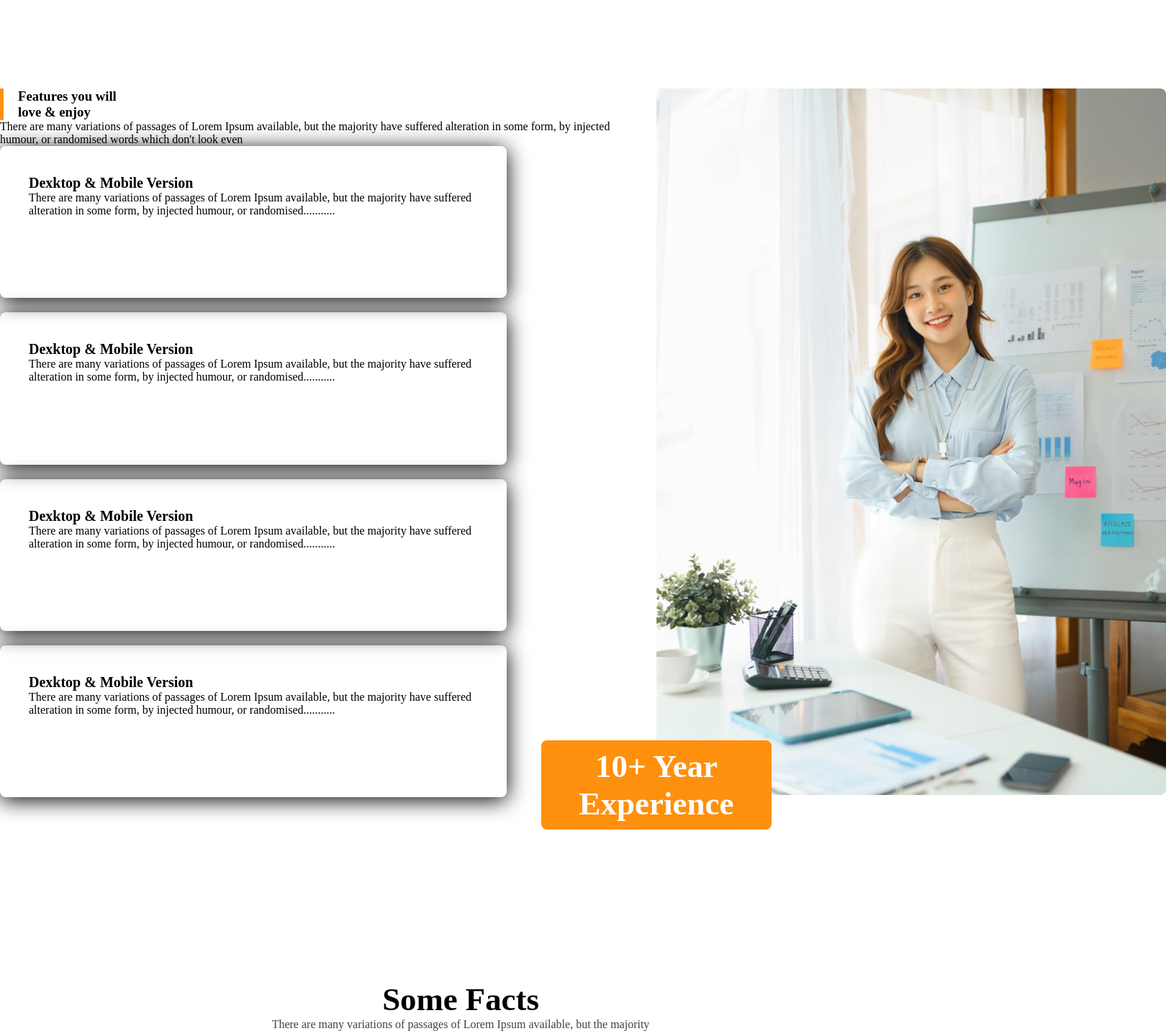
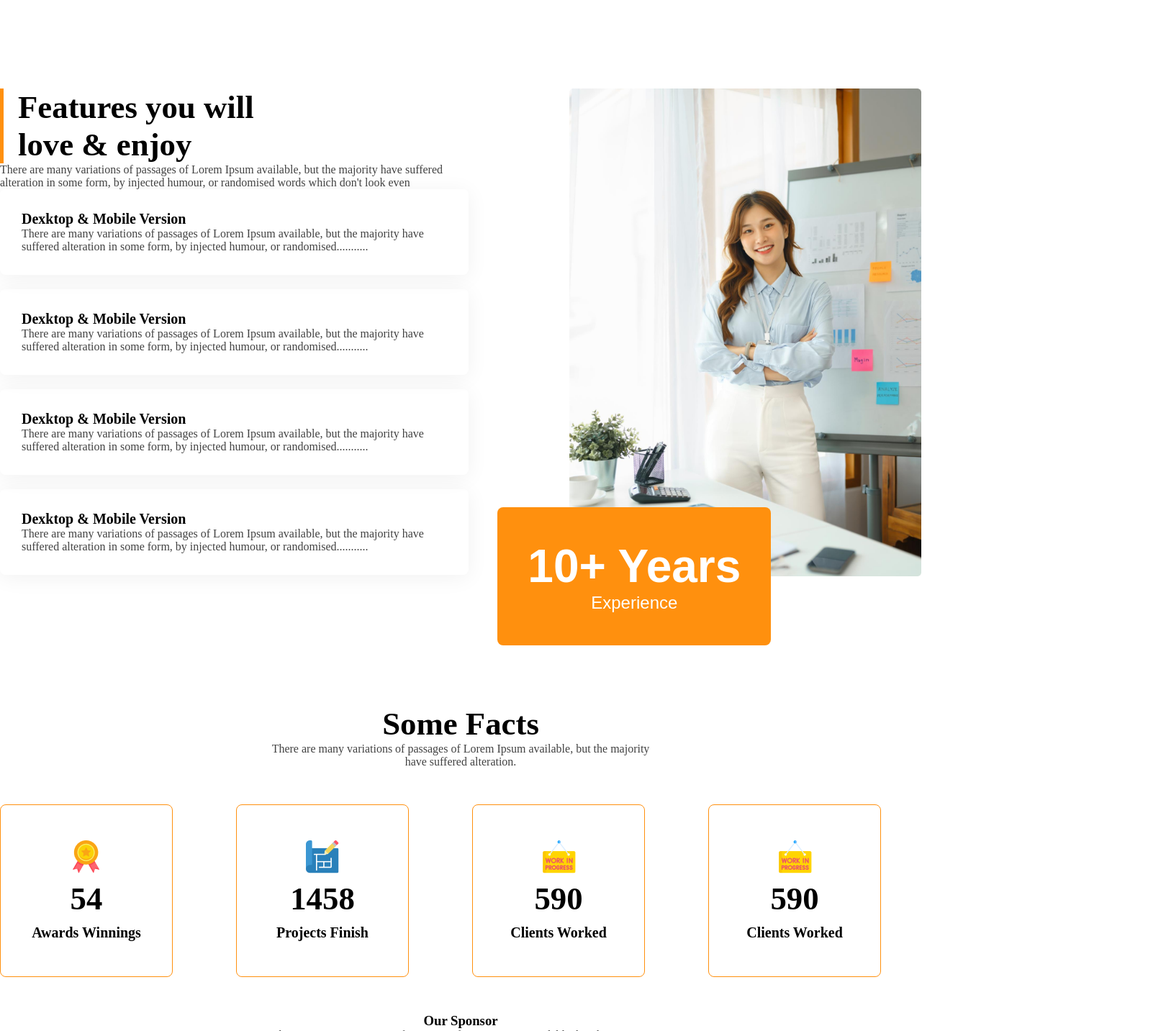
Before and after one commit to Abuhamza-Islam/g3-architects-final, a plain HTML site: page index.html in a window 1280 px wide. Shown: the part 1820-3253 px from the top of the page at 72% size, 1620 px wide, since content can reach past the window. Drawn offline with Linux system fonts and the light colour scheme.

Commit message:
features section is added and make it respossive

```diff
--- a/g3-architect.css
+++ b/g3-architect.css
@@ -10,65 +10,67 @@
   }
   /* shared styles start */
 
+
+
   /* header style */
-.display-flex {
+  .display-flex{
       display: flex;
   }
-.text-primary {
-  color: #ff900e;
+  .text-primary{
+      color:#ff900E ;
   }
   /* dark-02 */
-.text-gray {
+  .text-gray{
       color: #424242;
   }
   /* dark-03 */
-.text-light-gray {
+  .text-light-gray{
       color: #727272;
   }
-.bg-light {
-  background-color: rgba(255, 144, 14, 0.1);
+  .bg-light{
+     background-color:  rgba(255, 144, 14, 0.1);
   }
-.section-title {
+  .section-title{
       font-size: 2.8rem;
       font-weight: 700;
   }
   /* shared style end here */
 
   /* navbar style */
-.navbar {
+  .navbar{
     justify-content: space-between;
     align-items: center;
   }
-.nav-item {
+  .nav-item{
       list-style: none;
       margin-right: 30px;
   }
-.brand {
+  .brand{
       font-weight: 700;
       font-size: 2.8rem;
   }
-.nav-link {
+  .nav-link{
   text-decoration: none;
   font-weight: 500;
   }
-.navbar,
-.banner {
+  .navbar,.banner{
       max-width: 1440px;
       margin: 0 auto;
+
   }
   /* banner related style */
-.banner-content {
+  .banner-content{
       max-width: 850px;
       margin: 0 auto;
       text-align: center;
       margin-bottom: 50px;
   }
-.banner-title {
+  .banner-title{
       font-weight: 700;
       font-size: 4rem;
   }
-.btn-primary {
-  background-color: #ff900e;
+  .btn-primary{
+      background-color: #ff900E;
       color: white;
       padding: 20px 25px;
       border-radius: 8px;
@@ -76,37 +78,37 @@
       font-weight: 600;
       border: none;
   }
-.banner-image {
+  .banner-image{
       width: 100%;
   }
-main {
+  main{
       max-width: 1440px;
       margin: 0 auto;
   }
-main > section {
-  margin-top: 130px;
+  main>section{
+      margin-top:130px;
   }
   /* team and features related style */
-.teams {
+  .teams{
       align-items: center;
   }
-.team-img-container {
+  .team-img-container{
       display: grid;
-  grid-template-columns: repeat(2, 1fr);
+      grid-template-columns: repeat(2,1fr);
       gap: 24px;
   }
-.our-features {
+  .our-features{
       margin-left: 130px;
       max-width: 530px;
   }
 
-#feature-word {
+  #feature-word{
      font-size: 2.8rem;
       font-weight: 600;
   }
   /* some fact style */
-.fact-card {
-  border: 1px solid #ff900e;
+  .fact-card{
+      border: 1px solid #ff900E;
       width: 240px;
       height: 240px;
       border-radius: 8px;
@@ -114,168 +116,135 @@ main > section {
       justify-content: center;
       text-align: center;
   }
-.fact-number {
+  .fact-number{
       font-size: 2.8rem;
       font-weight: 600;
       margin-top: 5px;
       margin-bottom: 10px;
   }
-.fact-name {
+  .fact-name{
       font-size: 1.25rem;
       font-weight: 600;
       margin-top: 10px;
   }
-.facts-container {
+  .facts-container{
       display: grid;
-  grid-template-columns: repeat(4, 1fr);
+      grid-template-columns: repeat(4,1fr);
       gap: 2rem;
   }
-.fact-description {
+  .fact-description{
       max-width: 540px;
+
   }
   /* sponsor related style */
-.sponsor-info,
-.some-fact-info {
+  .sponsor-info,.some-fact-info{
       max-width: 540px;
       margin: 50px auto;
       text-align: center;
   }
-.sponsor-companies {
+  .sponsor-companies{
       display: grid;
-  grid-template-columns: repeat(5, 1fr);
+      grid-template-columns: repeat(5,1fr);
+
   }
-.sponsor-companies img {
+  .sponsor-companies img{
       filter: grayscale(100%);
   }
-/* feature section start here */
-.feature-section {
-  display: flex;
-  gap: 30px;
+  /* feature section related styele */
+  .features{
+    gap: 140px;
   }
-.features {
-  flex-direction: column;
-  /* justify-content: space-evenly; */
+  #feature-section-title{
+    border-left: 5px solid #ff900E;
+    padding-left: 20px;
+
   }
-#feature-section-title {
-  border-left: 5px solid #ff900e;
-  padding-left: 20px;
-}
-
-.feature-card {
-  padding: 40px;
-  box-shadow: 0 4px 30px 0 rgba(0, 0, 0.06);
+  .feature-card{
+    padding: 30px;
+    box-shadow: 0 4px 30px 0 rgba(0,0,0,0.06);
     margin-bottom: 20px;
     border-radius: 8px;
-  height: 13.2rem;
-  width: 44rem;
   }
-.feature-title {
+  .feature-card .feature-title{
     font-weight: 600;
     font-size: 1.25rem;
+    margin-top: 0px;
+    margin-bottom: 0px;
   }
-.feature-img{
-    width: 23rem;
+  #experience-badge{
+    padding: 45px 42px;
+    font-size: 1.5rem;
+    font-weight: 500;
+    margin: -100px;
+    margin-top: -100px;
   }
-.experience {
-  background-color: #ff900e;
-  color: white;
-  font-size: 45px;
-  font-weight: 600;
-  width: 20rem;
-  text-align: center;
-  padding: 10px;
-  border-radius: 8px;
-  position: relative;
-  top: -5rem;
-  right: 10rem;
+  #experience-year{
+    font-size: 4rem;
+    font-weight: 700;
   }
-/* .experience{
-    visibility: hidden;
-  } */
-/* feature section end here */
+  .feature-architect img{
+    width: 100%;
+  }
   /* responsive media */
   /* small device */
-@media screen and (max-width: 576px) {
-  .navbar,
-  .nav-links,
-  .teams {
+  @media screen and (max-width:576px) {
+      .navbar,.nav-links,.teams{
           flex-direction: column;
       }
-  .team-img-container,
-  .facts-container,
-  .sponsor-companies {
-    grid-template-columns: repeat(1, 1fr);
+      .team-img-container,.facts-container,.sponsor-companies{
+          grid-template-columns: repeat(1,1fr);
       }
-  .our-features {
+      .our-features{
           margin-left: 20px;
       }
-  .facts-container {
+      .facts-container{
           justify-items: center;
           /* gap: 24px; */
       }
-  .sponsor-companies {
+      .sponsor-companies{
           justify-items: center; /* Center images horizontally */
           align-items: center; /* Center images vertically */
           text-align: center;
           gap: 24px;
       }
-  .sponsor-companies img {
+      .sponsor-companies img{
          max-width: 100%;
          height: auto;
       }
+      .features{
+        flex-direction: column;
+      }
+      #experience-badge{
+         margin-top: 20px;
+         margin-left: 20px;
+      }
 
-  .feature-section {
-    flex-direction: column;
-    margin: 0 auto;
-  }
-  .feature-card{
-    width: 100%;
-  }
-  .feature-img img {
-    width: 100%;
-  }
-  .experience{
-    top: 1rem;
-    right: -2rem;
-  }
 
   }
   /* mediaum device */
-@media screen and (min-width: 576px) and (max-width: 992px) {
-  .teams {
+  @media screen and (min-width:576px) and (max-width:992px) {
+      .teams,.features{
           flex-direction: column;
       }
-  .our-features {
+      .our-features{
           margin-left: 50px auto;
       }
-  .facts-container {
-    grid-template-columns: repeat(2, 1fr);
+      .facts-container{
+          grid-template-columns: repeat(2,1fr);
           justify-items: center; /* Center images horizontally */
           align-items: center; /* Center images vertically */
           text-align: center;
       }
-  .sponsor-companies {
-    grid-template-columns: repeat(3, 1fr);
+      .sponsor-companies{
+          grid-template-columns: repeat(3,1fr);
           gap: 50px;
           justify-items: center; /* Center images horizontally */
           align-items: center; /* Center images vertically */
           text-align: center;
       }
-  .feature-section {
-    flex-direction: column;
-  }
-  .feature-card{
-    width: 100%;
-  }
-  .feature-img img {
-    width: 100%;
-  }
-  .feature-img {
-    margin: 0 auto;
-  }
-  .experience{
-    top: 1rem;
-    right: -6rem;
+      #experience-badge{
+        margin-top: 20px;
+        margin-left: 20px;
      }
   }
   /* large device */
--- a/index.html
+++ b/index.html
@@ -73,58 +73,49 @@
       </section>
       <!-- team section end -->
       <!-- features will enjoy start -->
-      <section class="feature-section">
-        <div class="features display-flex">
+      <section class="features display-flex">
            <div>
-          <h3 id="feature-section-title">
-            Features you will <br />
-            love & enjoy
+            <h3 id="feature-section-title" class="section-title">
+              Features you will <br> love & enjoy
             </h3>
-          <p class="features-description">
-            There are many variations of passages of Lorem Ipsum available, but
-            the majority have suffered alteration in some form, by injected
-            humour, or randomised words which don't look even
+            <p class="text-gray">There are many variations of passages of Lorem Ipsum available, but the majority have suffered alteration in some form, by injected humour, or randomised words which don't look even</p>
+            <!-- feature card container -->
+             <!-- card 01 -->
+             <div class="feature-card">
+              <h4 class="feature-title">Dexktop & Mobile Version</h4>
+              <p class="text-gray">
+                There are many variations of passages of Lorem Ipsum available, but the majority have suffered alteration in some form, by injected humour, or randomised...........
               </p>
              </div>
-          <!-- features card  -->
-           <!-- card-1 -->
+             <!-- card 02 -->
              <div class="feature-card">
               <h4 class="feature-title">Dexktop & Mobile Version</h4>
-            <p class="card-description">There are many variations of passages of Lorem Ipsum available,
-              but the majority have suffered alteration in some form, by
-              injected humour, or randomised...........</p>
+              <p class="text-gray">
+                There are many variations of passages of Lorem Ipsum available, but the majority have suffered alteration in some form, by injected humour, or randomised...........
+              </p>
              </div>
-           <!-- card-2 -->
+             <!-- card 03 -->
              <div class="feature-card">
               <h4 class="feature-title">Dexktop & Mobile Version</h4>
-            <p class="card-description">There are many variations of passages of Lorem Ipsum available,
-              but the majority have suffered alteration in some form, by
-              injected humour, or randomised...........</p>
+              <p class="text-gray">
+                There are many variations of passages of Lorem Ipsum available, but the majority have suffered alteration in some form, by injected humour, or randomised...........
+              </p>
              </div>
-           <!-- card-3 -->
+             <!-- card 04 -->
              <div class="feature-card">
               <h4 class="feature-title">Dexktop & Mobile Version</h4>
-            <p class="card-description">There are many variations of passages of Lorem Ipsum available,
-              but the majority have suffered alteration in some form, by
-              injected humour, or randomised...........</p>
+              <p class="text-gray">
+                There are many variations of passages of Lorem Ipsum available, but the majority have suffered alteration in some form, by injected humour, or randomised...........
+              </p>
              </div>
-           <!-- card-4 -->
-           <div class="feature-card">
-            <h4 class="feature-title">Dexktop & Mobile Version</h4>
-            <p class="card-description">There are many variations of passages of Lorem Ipsum available,
-              but the majority have suffered alteration in some form, by
-              injected humour, or randomised...........</p>
            </div>
-
-
-        </div>
-        <div class="feature-img">
-
-          <img src="images/architect.png" alt="" />
-          <div class="experience">
-            <h4>10+ Year</h4>
-            <p>Experience</p>
-          </div>
+           <div class="feature-architect">
+            <img src="images/architect.png" alt="">
+            <button id="experience-badge" class="btn-primary">
+              <span id="experience-year">10+ Years</span>
+              <br>
+              <span>Experience</span>
+            </button>
            </div>
       </section>
       <!-- features will enjoy end -->
@@ -180,11 +171,11 @@
         </p>
       </div>
       <div class="sponsor-companies">
-        <img src="images/sponsors/amazon.png" alt="" />
-        <img src="images/sponsors/figma.png" alt="" />
-        <img src="images/sponsors/google.png" alt="" />
-        <img src="images/sponsors/telerama.png" alt="" />
-        <img src="images/sponsors/spotify.png" alt="" />
+       <img src="images/sponsors/amazon.png" alt="">
+       <img src="images/sponsors/figma.png" alt="">
+       <img src="images/sponsors/google.png" alt="">
+       <img src="images/sponsors/telerama.png" alt="">
+       <img src="images/sponsors/spotify.png" alt="">
       </div>
       <!-- our sponsor end here -->
     </main>
```
Lines whose indentation alone changed are shown as unchanged.
